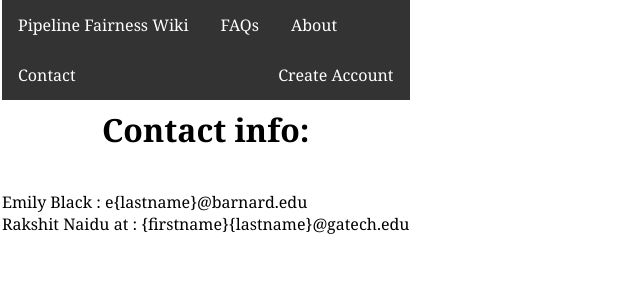
After one commit to rakshit-naidu/pipeline-fairness.github.io, a Flask app: page /contact in a window 1280 px wide. The commit adds this page. Shown: the top 300 px of the page, without its empty margins (0-640 px from the left). Run offline with Flask 3, Linux system fonts and the light colour scheme; some libraries are stand-ins or nearby versions.

Commit message:
new changes : create account/about/contact

```diff
--- a/app.py
+++ b/app.py
@@ -10,6 +10,14 @@ app = Flask(__name__)
 @app.route('/', methods=['GET', 'POST'])
 def home():
     return render_template('index_b4_login.html')
+
+@app.route('/about')
+def aboutus():
+    return render_template('about.html')
+
+@app.route('/contact')
+def contactus():
+    return render_template('contact.html')
 
 @app.route('/faqs')
 def faqs():
--- /dev/null
+++ b/templates/contact.html
@@ -0,0 +1,70 @@
+<!DOCTYPE html>
+<html>
+<head>
+    <meta name="viewport" content="width=device-width">
+    <title style="text-align:center">About Us</title>
+    <!-- <link rel="stylesheet" href="https://maxcdn.bootstrapcdn.com/bootstrap/3.3.7/css/bootstrap.min.css"> -->
+    <link rel="stylesheet" href="../static/style_index.css">
+    </head>
+<body>
+    <nav class="navbar navbar-inverse">
+        <div class="container">
+            <div class="navbar-header">
+                <a class="navbar-brand" href="https://pipelinefairness.miraheze.org/">Pipeline Fairness Wiki</a>
+            </div>
+            <!-- <div class="dropdown-nav">
+                <button class="dropbtn" onclick="myFunction()">Stages
+                    <i class="fa fa-caret-down"></i>
+                </button>
+                <div class="dropdown-content" id="myDropdown">
+                    <a href="#">Viability Assessments</a>
+                    <a href="#">Problem Formulation</a>
+                    <a href="#">Data Collection</a>
+                    <a href="#">Data Preprocessing</a>
+                    <a href="#">Statistical Modeling</a>
+                    <a href="#">Testing & Validation</a>
+                    <a href="#">Deployment & Integration</a>
+                </div>
+            </div>  -->
+
+            <a href="{{ url_for('faqs') }}">FAQs</a>
+            <a href="#about">About</a>
+            <a href="#contact">Contact</a>
+            <form class="navbar">
+
+                <a href="https://pipelinefairness.miraheze.org/w/index.php?title=Special:CreateAccount">Create Account</a>
+                <!-- <h1 class="message">Welcome, {{ username }}!</h1> -->
+                <!-- <a href="{{ url_for('logout') }}" class="logout-button">Logout</a> -->
+                <!-- <a href="{{ url_for('register') }}" class="register-button">Register</a>
+                <a href="{{ url_for('login') }}" class="login-button">Login</a> -->
+            </form>
+            <!-- role="search" action="{{ url_for('search') }}">
+                <div class="form-group">
+                    <input type="text" class="form-control" placeholder="Search" name="query">
+                </div>
+                <button type="submit" class="btn btn-default">Submit</button>
+
+            </form> -->
+            <!-- <a href="{{ url_for('register') }}">Register</a>
+
+            <a href="{{ url_for('login') }}">Login</a> -->
+            <!-- <a href="{{ url_for('logout') }}" class="logout-button">Logout</a> -->
+        </div>
+    </nav>
+    <div class="container-title">
+        <h1 style="text-align:center">Contact info:</h1>
+        <p style="text-align:left" class="heading-desc">
+            <ul>
+                <li>
+                    Emily Black : e{lastname}@barnard.edu
+                </li>
+                <li>
+                    Rakshit Naidu at : {firstname}{lastname}@gatech.edu
+                </li>
+            </ul>
+        </p>
+
+
+    </div>
+</body>
+</html>
```
Also changed, not shown: templates/about.html (+91 -0 lines), templates/index_b4_login.html (+15 -15 lines).
